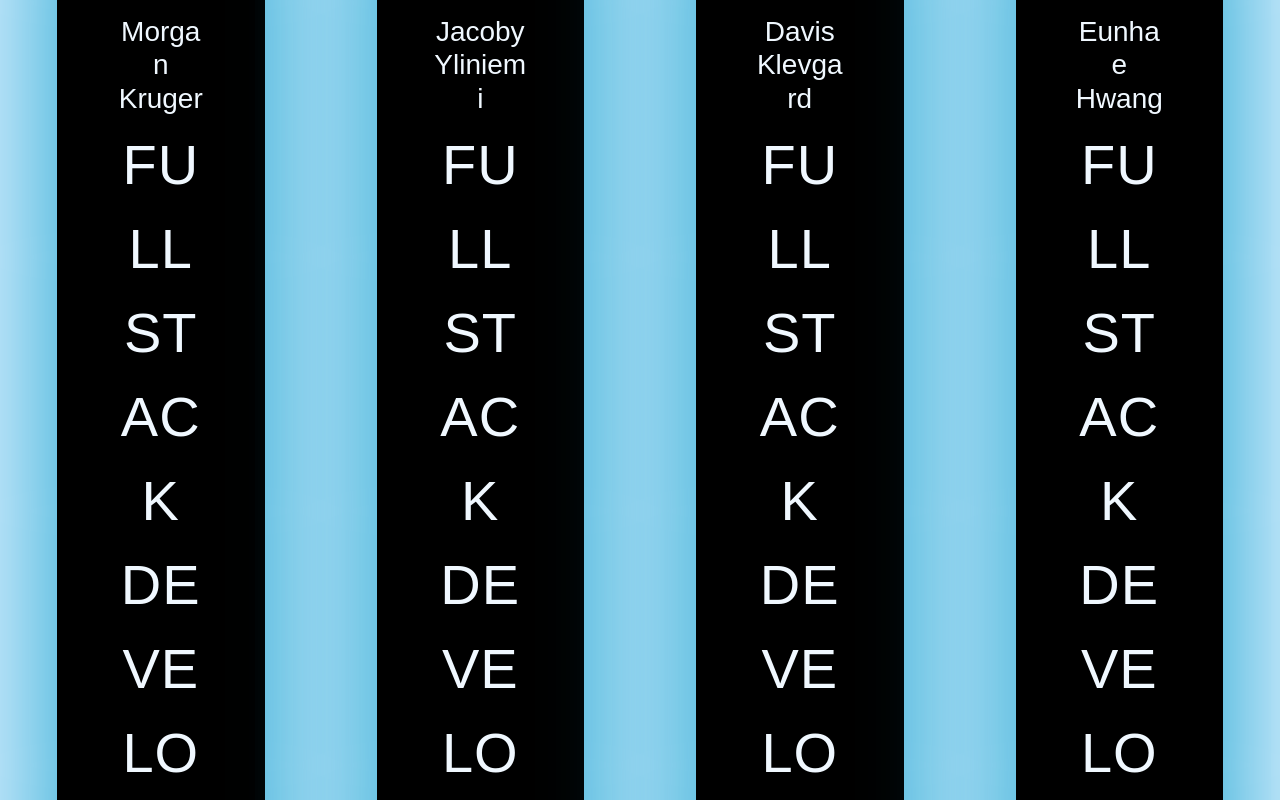
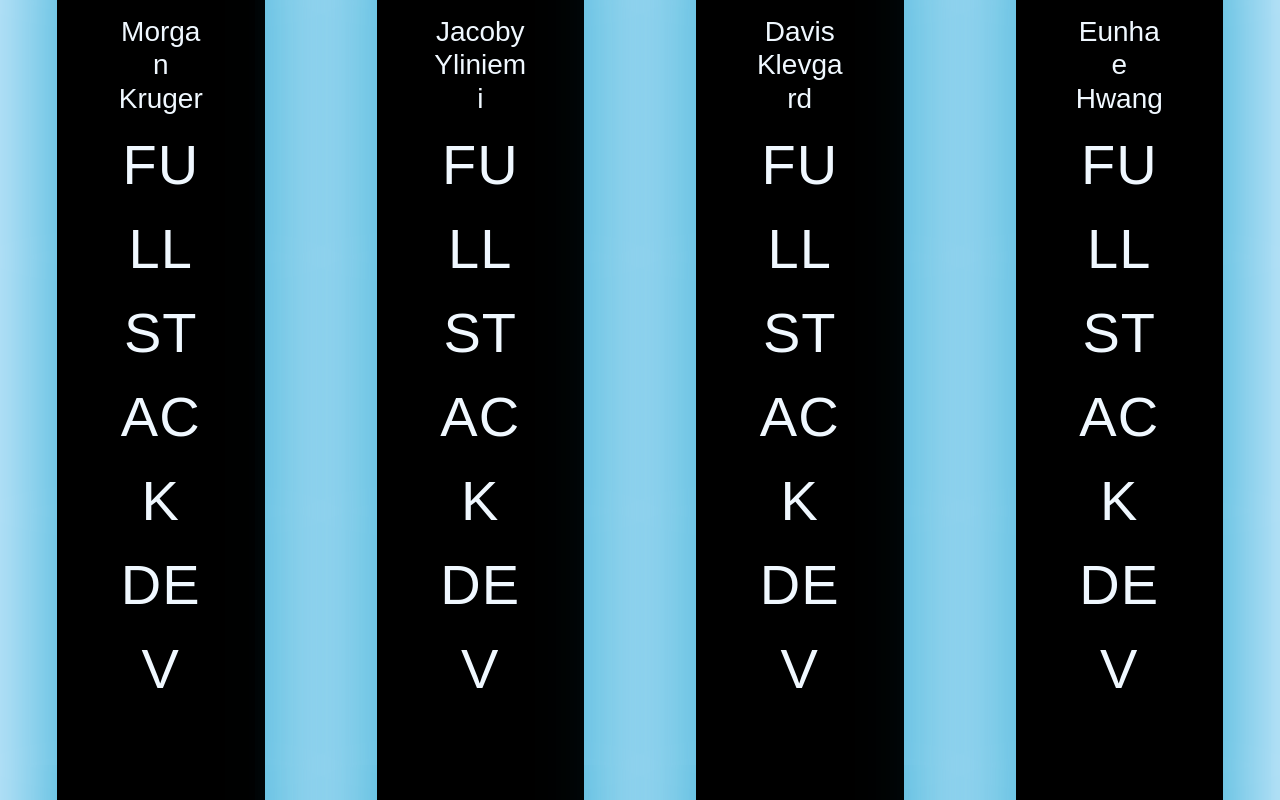
Before and after one commit to rememberalltheanimals/CLAR-website, a React (Vite) app in the folder website/: page /members in a window 1280 px wide. Shown: the part 760-1560 px from the top of the page. Built offline with nearby package versions, Linux system fonts and the light colour scheme.

Commit message:
paragraph tag change

```diff
--- a/website/src/pages/Members.tsx
+++ b/website/src/pages/Members.tsx
@@ -21,7 +21,7 @@ function members() {
             <img src="#" />
           </div>
           <h3>Morgan Kruger</h3>
-          <p>Full stack developer</p>
+          <p>Full stack dev</p>
           <div className="icons">
             <a href="https://www.linkedin.com/in/morgan-kruger/" target="_blank">
               <i className="fab fa-linkedin"></i>
@@ -39,10 +39,10 @@ function members() {
       <div className="column">
         <div className="card">
           <div className="img_container">
-            <img src="#" />
+            <img src="../assets/jacoby.jpeg" />
           </div>
           <h3>Jacoby Yliniemi</h3>
-          <p>Full stack developer</p>
+          <p>Full stack dev</p>
           <div className="icons">
             <a href="https://www.linkedin.com/in/jacoby-yliniemi/" target="_blank">
               <i className="fab fa-linkedin"></i>
@@ -63,7 +63,7 @@ function members() {
             <img src="#" />
           </div>
           <h3>Davis Klevgard</h3>
-          <p>Full stack developer</p>
+          <p>Full stack dev</p>
           <div className="icons">
             <a href="https://linkedin.com/in/djklevgard" target="_blank">
               <i className="fab fa-linkedin"></i>
@@ -84,7 +84,7 @@ function members() {
             <img src="../assets/eunhae.png" />
           </div>
           <h3>Eunhae Hwang</h3>
-          <p>Full stack developer</p>
+          <p>Full stack dev</p>
           <div className="icons">
             <a href="https://www.linkedin.com/in/eunhae-hwang-4a4282261/" target="_blank">
               <i className="fab fa-linkedin"></i>
```
